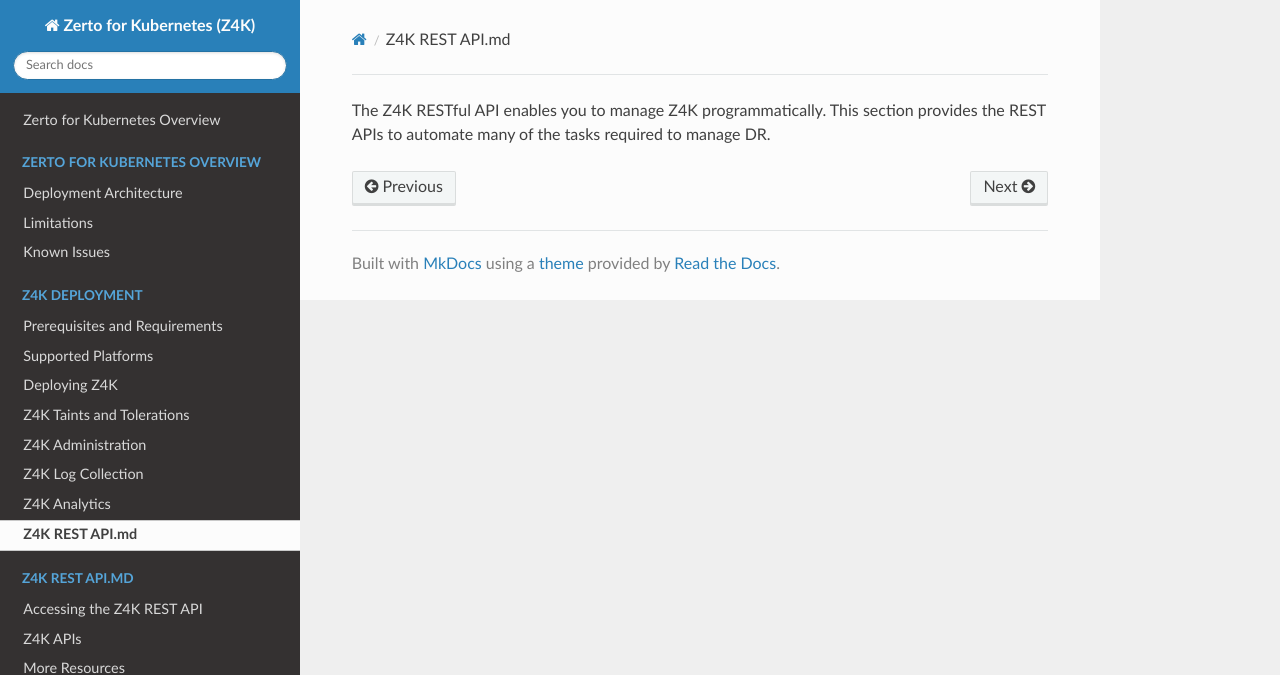
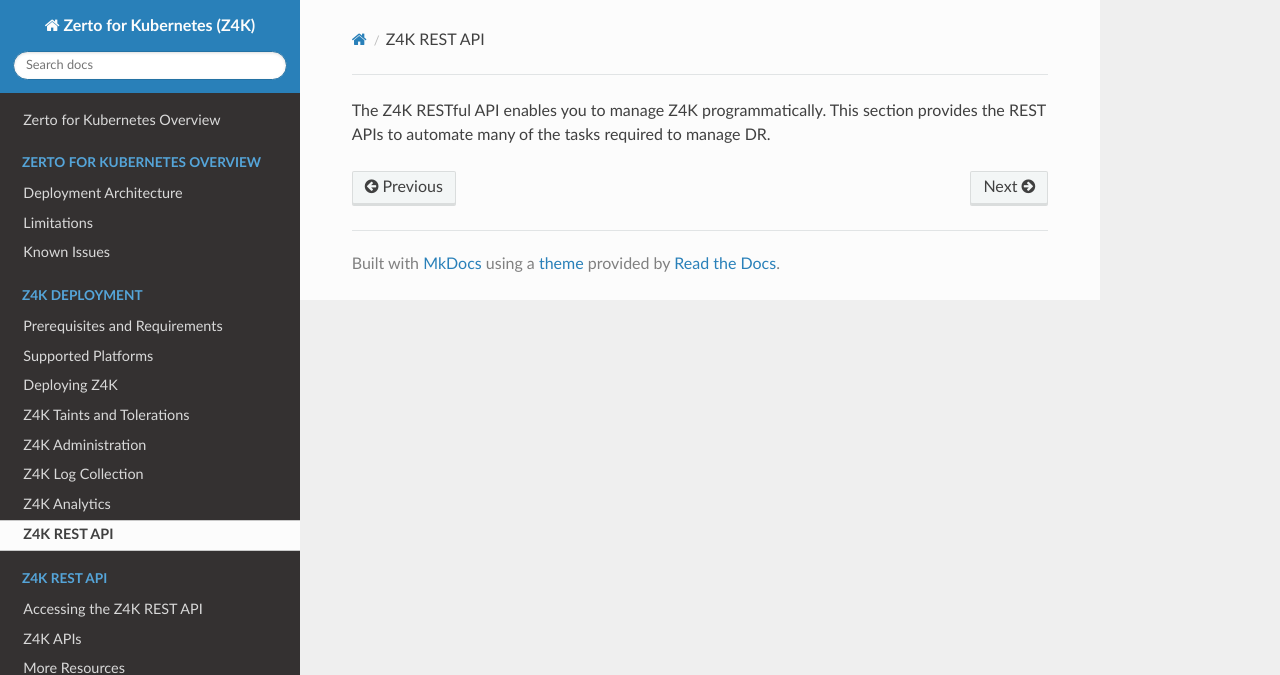
Before and after one commit to ZertoPublic/Z4K, an MkDocs documentation site: the page built from docs/Z4K REST API.md, in a window 1280 px wide. Shown: the top 675 px of the page. Built offline with MkDocs 1.6.1, drawn with Linux system fonts in a browser that asks for light colours.

```diff
--- a/mkdocs.yml
+++ b/mkdocs.yml
@@ -16,8 +16,8 @@ nav:
 - Z4K Administration: Z4KAdministrationGuide.md
 - Z4K Log Collection: LogCollection.md
 - Z4K Analytics: Z4KAnalytics.md
-- Z4K REST API.md: Z4K REST API.md
-- Z4K REST API.md:
+- Z4K REST API: Z4K REST API.md
+- Z4K REST API:
   - Accessing the Z4K REST API: AccessingZ4KRESTAPI.md
   - Z4K APIs: openapi.md
 - More Resources: MoreResources.md
```
